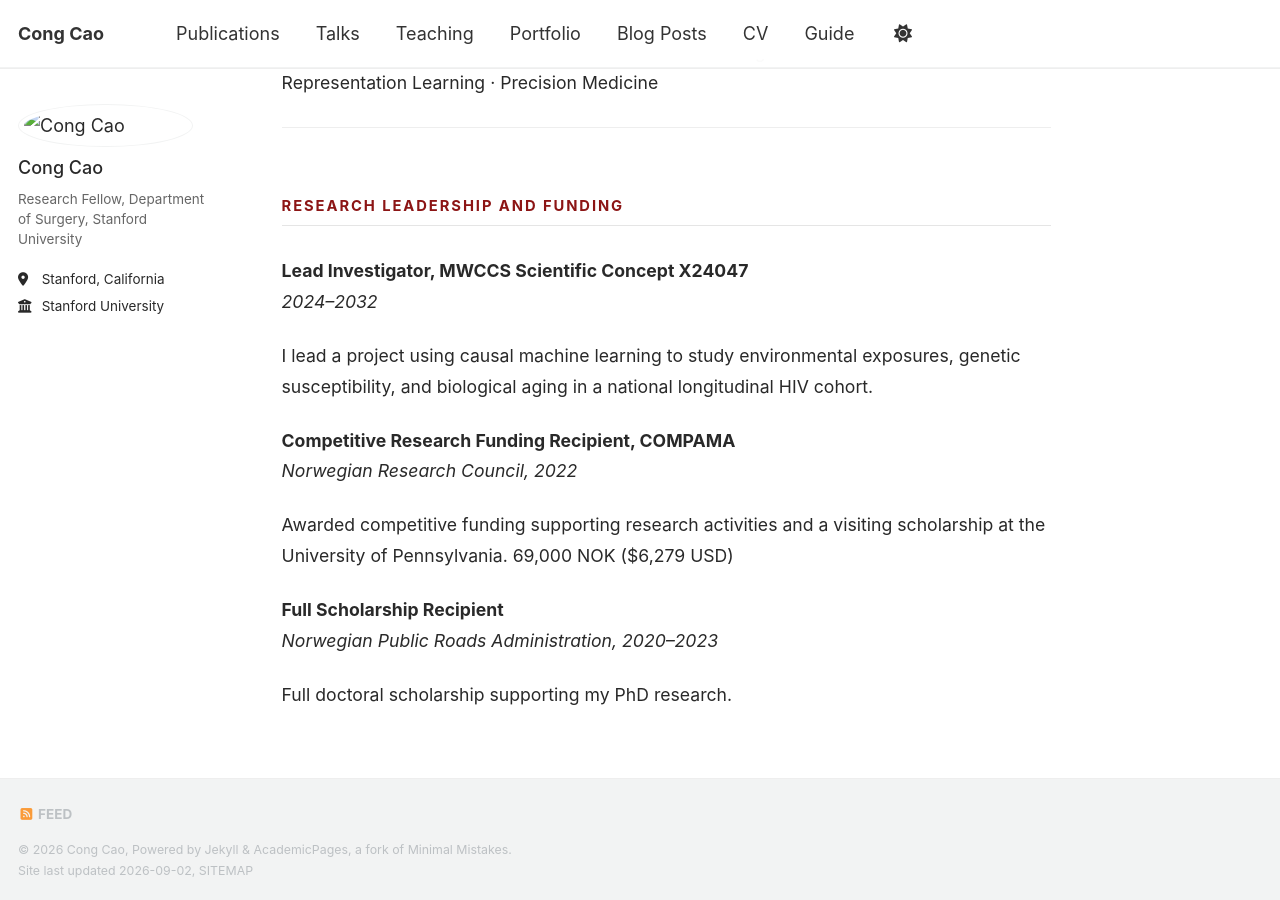
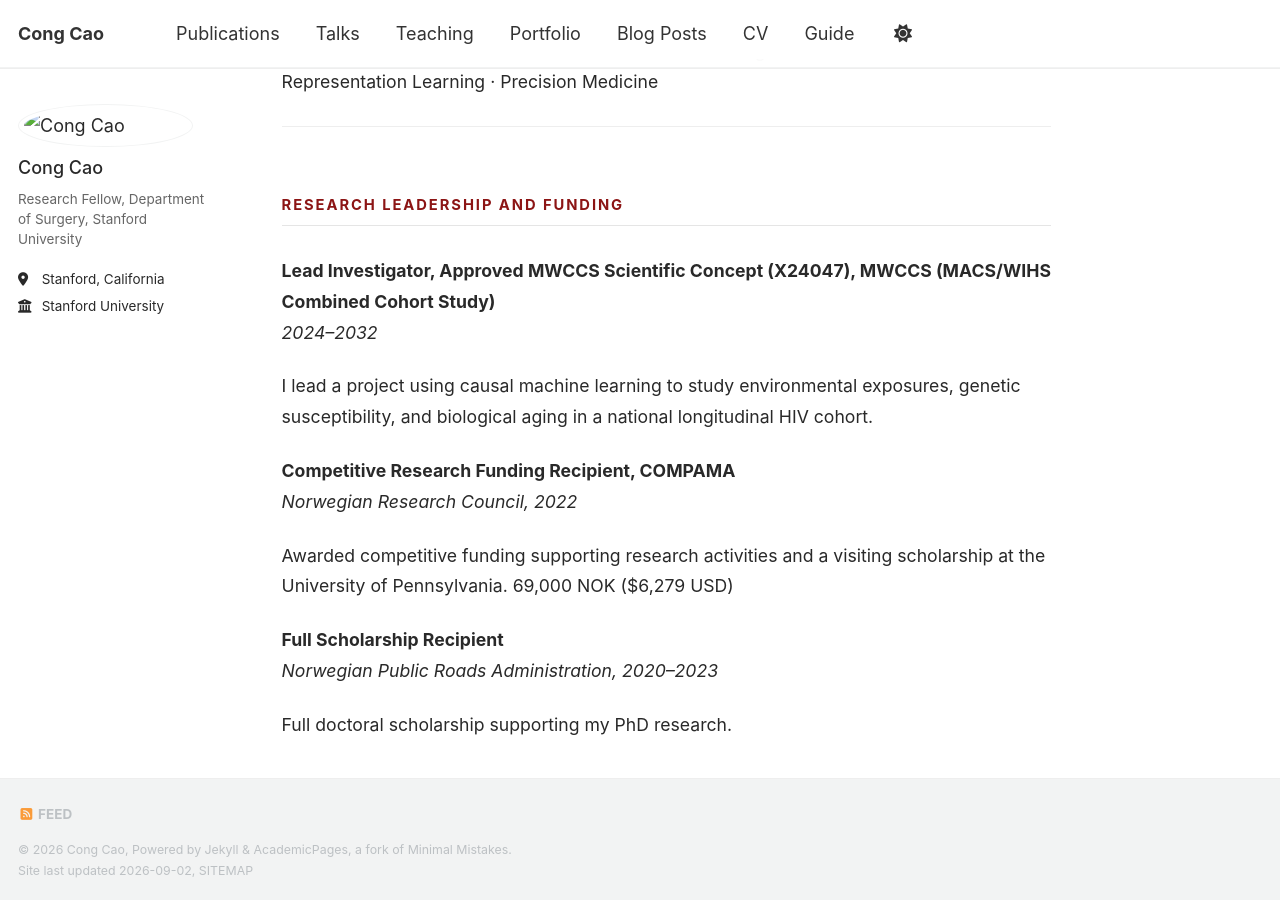
Before and after one commit to congca0/congca0.github.io, a Jekyll site: the page built from _pages/research.md, in a window 1280 px wide and 900 px high, scrolled down 2837 px. Built offline with Jekyll 4.4.1, drawn with Linux system fonts in a browser that asks for light colours; our own code applies the rules of GitHub Pages for plain Markdown files; a style sheet for code colours, icons or effects is not loaded.

Commit message:
Update research.md

```diff
--- a/_pages/research.md
+++ b/_pages/research.md
@@ -109,7 +109,7 @@ Biomedical Data Science · Representation Learning · Precision Medicine
 
 ## Research Leadership and Funding
 
-**Lead Investigator, MWCCS Scientific Concept X24047**
+**Lead Investigator, Approved MWCCS Scientific Concept (X24047), MWCCS (MACS/WIHS Combined Cohort Study)**
 *2024–2032*
 
 I lead a project using causal machine learning to study environmental exposures,
```
